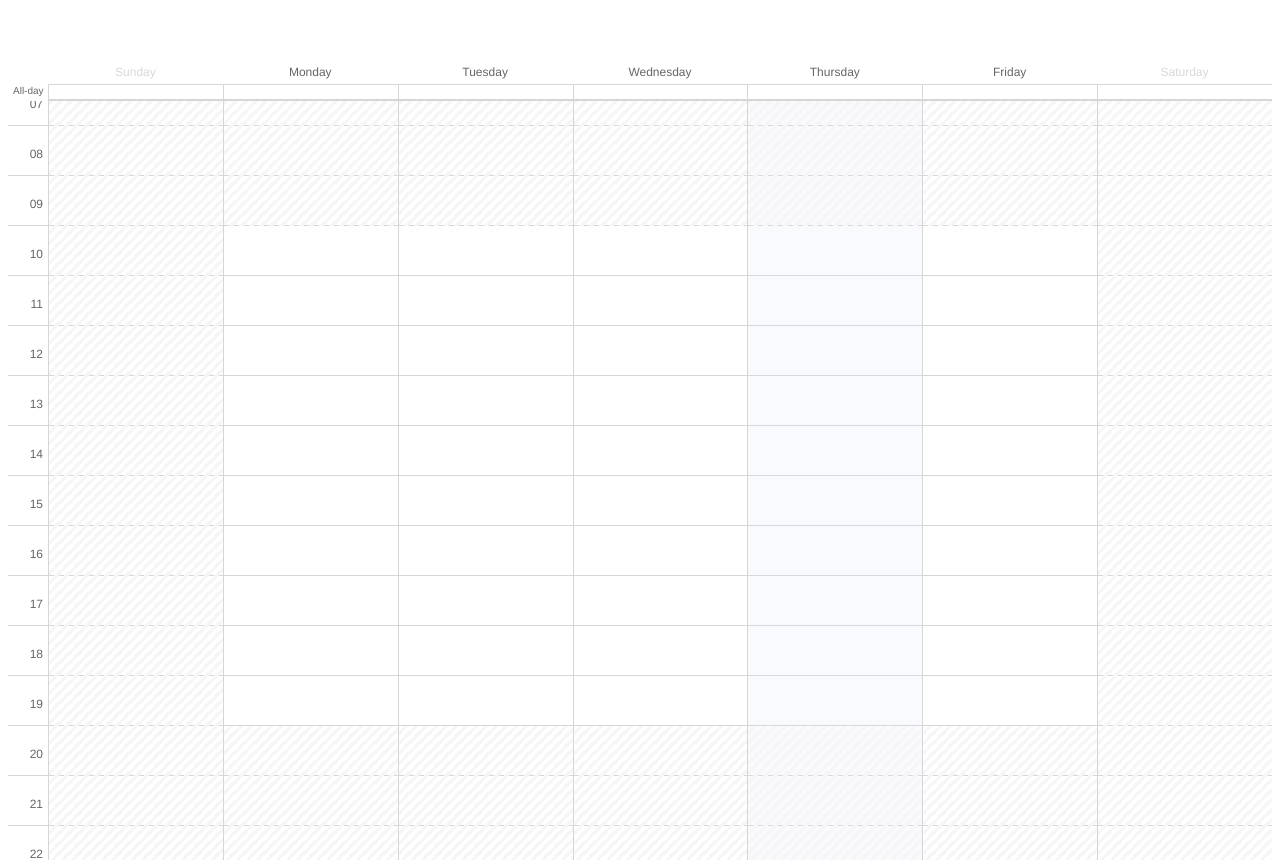
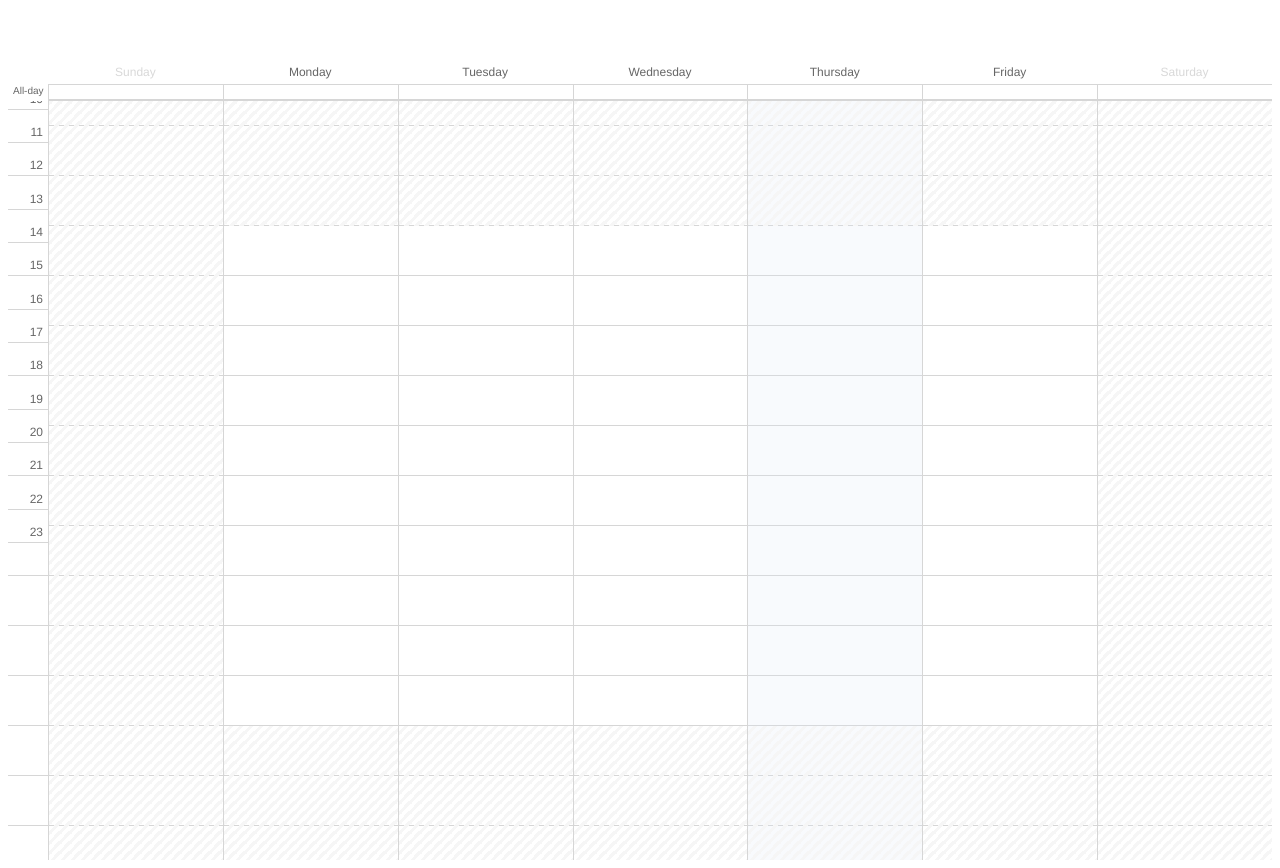
Before and after one commit to brentonmcs/vue-available-times, a Vue app: page / in a window 1280 px wide. Built offline with nearby package versions, Linux system fonts and the light colour scheme; what vue2-hammer would draw is missing.

Commit message:
code tidy up

```diff
--- a/src/App.vue
+++ b/src/App.vue
@@ -2,7 +2,7 @@
   <div id="app">
     <AvailableTimes
       :calendars="calendars"
-      onChange="onChange"
+      @onchange="onChange"
       height="800"
       :availableDays="['monday', 'tuesday', 'wednesday', 'thursday', 'friday']"
       :availableHourRange="{ start: 9, end: 19 }"
--- a/src/components/AvailableTimes.vue
+++ b/src/components/AvailableTimes.vue
@@ -1,34 +1,33 @@
 <template>
-  <div id="availableTimes" class="component" :style="componentStyle">
+  <div
+    id="availableTimes"
+    class="component"
+    :style="{
+      width: `${width}px`,
+      height: `${height}px`,
+    }"
+  >
     <div class="inner">
       <div class="main">
         <Slider
           :index="currentWeekIndex"
-          @onslide="move"
           :disabled="recurring"
           :weeks="weeks"
+          @onslide="move"
         >
           <template v-slot:week="{ week, i }">
-            <div
-              v-if="
-                (recurring || Math.abs(i - currentWeekIndex) > 1) && i !== 0
-              "
-            >
-              <span :key="week.start.toDateString()" />
-            </div>
-
             <Week
-              v-else
+              v-if="!showNextWeek(i)"
               :time-convention="timeConvention"
               :time-zone="timeZone"
               :available-width="availableWidth"
-              :availableDays="availableDays"
+              :available-days="availableDays"
               :week="week"
               :available-hour-range="availableHourRange"
               :recurring="recurring"
               :events="[]"
               :initial-selections="stateSelections"
-              :touchToDeleteSelection="touchToDeleteSelection"
+              :touch-to-delete-selection="touchToDeleteSelection"
             />
           </template>
         </Slider>
@@ -86,7 +85,7 @@ export default class AvailableTimes extends Vue {
 
   @Prop({ default: 'ontouchstart' in window }) touchToDeleteSelection!: boolean
 
-  timeConvention = '24h'
+  @Prop({ default: '24h' }) timeConvention!: string
 
   availableWidth = 10
 
@@ -94,24 +93,95 @@ export default class AvailableTimes extends Vue {
 
   weeks: WeekModel[] = []
 
-  selections!: Map<string, Event[]>
+  selections: Map<string, Event[]> = new Map<string, Event[]>()
 
   eventStore!: EventStore
 
   events!: Event[]
 
-  get componentStyle() {
-    return {
-      width: `${this.width}px`,
-      height: `${this.height}px`,
+  stateSelections: Event[] = []
+
+  showNextWeek(i: number) {
+    return (
+      (this.recurring || Math.abs(i - this.currentWeekIndex) > 1) && i !== 0
+    )
+  }
+
+  mounted() {
+    this.eventStore = new EventStore(
+      this.calendars,
+      this.timeZone,
+      this.onEventsRequested,
+      () => {
+        this.events = this.eventStore.get(
+          this.weeks[this.currentWeekIndex].start
+        )
+      }
+    )
+
+    this.weeks = this.expandWeeks(this.weeks, 0)
+    this.availableWidth = this.$el.clientWidth
+    window.addEventListener('resize', this.handleWindowResize)
+
+    if (this.initialSelections) {
+      const normaliszedSelections = normalizeRecurringSelections(
+        this.initialSelections,
+        this.timeZone,
+        this.weekStartsOn
+      )
+
+      this.stateSelections = normaliszedSelections
+
+      normaliszedSelections.forEach((selection) => {
+        const week = weekAt(this.weekStartsOn, selection.start, this.timeZone)
+        const existing: Event[] =
+          this.selections.get(week.start.toDateString()) || []
+        existing.push(selection)
+        this.selections.set(week.start.toDateString(), existing)
+      })
     }
   }
 
-  get week() {
-    return this.weeks[0]
+  handleWindowResize() {
+    this.availableWidth = this.$el.clientWidth
   }
 
-  stateSelections: Event[] = []
+  handleWeekChange(week: WeekModel, weekSelections: Event[]) {
+    this.selections.set(week.start.toDateString(), weekSelections)
+    const newSelections = this.triggerOnChange()
+    this.stateSelections = newSelections
+  }
+
+  triggerOnChange() {
+    const { recurring, timeZone, weekStartsOn, selections } = this
+    const newSelections = flatten(selections)
+
+    if (recurring) {
+      const startingFirstWeek = newSelections.filter(
+        ({ start }) => start < this.weeks[0].end
+      )
+      this.$emit(
+        'on-change',
+        startingFirstWeek.map((selection) =>
+          makeRecurring(selection, timeZone, weekStartsOn)
+        )
+      )
+    } else {
+      this.$emit('on-change', newSelections)
+    }
+    return newSelections
+  }
+
+  move(increment: number) {
+    const nextIndex = this.currentWeekIndex + increment
+    if (nextIndex < 0) {
+      return
+    }
+
+    this.weeks = this.expandWeeks(this.weeks, nextIndex)
+    this.currentWeekIndex = nextIndex
+    this.events = this.eventStore.get(this.weeks[nextIndex].start)
+  }
 
   expandWeeks(weeks: WeekModel[], weekIndex: number) {
     if (weeks.length - weekIndex > WEEKS_PER_TIMESPAN) {
@@ -148,84 +218,6 @@ export default class AvailableTimes extends Vue {
       )
     }
     return weekAt(this.weekStartsOn, new Date(), this.timeZone)
-  }
-
-  mounted() {
-    this.eventStore = new EventStore(
-      this.calendars,
-      this.timeZone,
-      this.onEventsRequested,
-      () => {
-        this.events = this.eventStore.get(
-          this.weeks[this.currentWeekIndex].start
-        )
-      }
-    )
-
-    this.weeks = this.expandWeeks(this.weeks, 0)
-
-    this.availableWidth = this.$el.clientWidth
-    window.addEventListener('resize', this.handleWindowResize)
-
-    this.selections = new Map<string, Event[]>()
-    if (this.initialSelections) {
-      const normaliszedSelections = normalizeRecurringSelections(
-        this.initialSelections,
-        this.timeZone,
-        this.weekStartsOn
-      )
-
-      this.stateSelections = normaliszedSelections
-
-      normaliszedSelections.forEach((selection) => {
-        const week = weekAt(this.weekStartsOn, selection.start, this.timeZone)
-        const existing: Event[] =
-          this.selections.get(week.start.toDateString()) || []
-        existing.push(selection)
-        this.selections.set(week.start.toDateString(), existing)
-      })
-    }
-  }
-
-  handleWeekChange(week: WeekModel, weekSelections: Event[]) {
-    this.selections.set(week.start.toDateString(), weekSelections)
-    const newSelections = this.triggerOnChange()
-    this.stateSelections = newSelections
-  }
-
-  triggerOnChange() {
-    const { recurring, timeZone, weekStartsOn } = this
-    const newSelections = flatten(this.selections)
-
-    if (recurring) {
-      const startingFirstWeek = newSelections.filter(
-        ({ start }) => start < this.weeks[0].end
-      )
-      this.$emit(
-        'on-change',
-        startingFirstWeek.map((selection) =>
-          makeRecurring(selection, timeZone, weekStartsOn)
-        )
-      )
-    } else {
-      this.$emit('on-change', newSelections)
-    }
-    return newSelections
-  }
-
-  move(increment: number) {
-    const nextIndex = this.currentWeekIndex + increment
-    if (nextIndex < 0) {
-      return
-    }
-
-    this.weeks = this.expandWeeks(this.weeks, nextIndex)
-    this.currentWeekIndex = nextIndex
-    this.events = this.eventStore.get(this.weeks[nextIndex].start)
-  }
-
-  handleWindowResize() {
-    this.availableWidth = this.$el.clientWidth
   }
 }
 </script>
--- a/src/components/Ruler.vue
+++ b/src/components/Ruler.vue
@@ -1,5 +1,5 @@
 <template>
-  <div class="rulercomponent" :style="componentStyle">
+  <div class="component" :style="componentStyle">
     <div v-for="hour in hourList" :key="hour" class="hour" :style="hourStyle">
       <div class="inner">
         {{ hour !== '00' && hour !== '12am' ? hour : null }}
@@ -35,18 +35,19 @@ export default class Ruler extends Vue {
 }
 </script>
 
-<style>
-.rulercomponent {
+<style scoped>
+.component {
   flex-shrink: 0;
   position: relative;
   background-color: #fff;
 }
-.rulercomponent .hour {
+
+.hour {
   text-align: right;
   padding: 2px 5px;
 }
 
-.rulercomponent .inner {
+.inner {
   transform: translateY(-70%);
 }
 </style>
--- a/src/components/Slider.vue
+++ b/src/components/Slider.vue
@@ -1,8 +1,5 @@
 <template>
-  <div id="slider" class="slider-component">
-    <!-- v-touch:start="handleTouchStart"
-      v-touch:moving="handleTouchMove"
-      v-touch:end="handleTouchEnd" -->
+  <div id="slider" class="component">
     <div
       v-for="(week, i) in weeks"
       :key="i"
@@ -104,14 +101,14 @@ export default class Slider extends Vue {
 </script>
 
 <style>
-.slider-component {
+.component {
   position: absolute;
   width: 100%;
   height: 100%;
   overflow: hidden;
 }
 
-.slider-component .item {
+.component .item {
   transition: transform 0.2s;
   position: absolute;
   width: 100%;
--- a/src/components/TimeSlot.vue
+++ b/src/components/TimeSlot.vue
@@ -6,6 +6,7 @@
     @mousemove="handleMouseMove"
     @mouseup="handleMouseUp"
     @mouseleave="handleMouseUp"
+    @mouseout="handleMouseUp"
     @click="handleComponentDelete"
   >
     <div :class="title" :style="titleStyle">
@@ -86,7 +87,6 @@ export default class TimeSlot extends Vue {
 
   handleMouseDown(event: Event) {
     if (this.frozen || this.touchToDelete === false) {
-      console.log('timeslot - handleMouseDown')
       event.stopPropagation()
       this.moving = true
       this.$emit('on-move-start', { end: this.end, start: this.start }, event)
@@ -97,23 +97,22 @@ export default class TimeSlot extends Vue {
     if (!this.moving) {
       return
     }
-    if (this.frozen || this.touchToDelete === false) {
-      console.log('timeslot - handleMouseMoving')
-
-      this.$emit('on-moving', event)
+    if (this.frozen || this.touchToDelete === true) {
+      return
     }
+    event.stopPropagation()
+    this.$emit('on-moving', event)
   }
 
   handleMouseUp(event: Event) {
     if (!this.moving) {
       return
     }
-    if (this.frozen || this.touchToDelete === false) {
-      console.log('timeslot - handleMouseUp')
-
-      this.$emit('on-moved', event)
-      this.moving = false
+    if (this.frozen || this.touchToDelete === true) {
+      return
     }
+    this.$emit('on-moved', event)
+    this.moving = false
   }
 
   handleComponentDelete(event: Event) {
@@ -146,6 +145,13 @@ export default class TimeSlot extends Vue {
     }
   }
 
+  get componentClass(): string[] {
+    const result = ['timeslot-component']
+    if (this.frozen) result.push('frozen')
+    if (this.active) result.push('active')
+    return result
+  }
+
   // eslint-disable-next-line class-methods-use-this
   get titleStyle() {
     return {
@@ -153,15 +159,7 @@ export default class TimeSlot extends Vue {
     }
   }
 
-  get componentClass(): string[] {
-    const result = ['timeslot-component']
-    if (this.frozen) result.push('frozen')
-    if (this.active) result.push('active')
-    return result
-  }
-
   formatTime(date: Date) {
-    // const { timeConvention, timeZone, frozen } = this.props
     const m = momentTimezone.tz(date, this.timeZone)
     if (this.timeConvention === '12h') {
       if (this.frozen && m.minute() === 0) {
@@ -176,9 +174,7 @@ export default class TimeSlot extends Vue {
   }
 
   get timespan() {
-    return [this.formatTime(this.start), '-', this.formatTime(this.end)].join(
-      ''
-    )
+    return `${this.formatTime(this.start)} - ${this.formatTime(this.end)}`
   }
 }
 </script>
--- a/src/components/Week.vue
+++ b/src/components/Week.vue
@@ -1,5 +1,5 @@
 <template>
-  <div id="week" class="week-component">
+  <div id="week" class="component">
     <div class="header" :style="headerStyle">
       <div class="allDayLabel">All-day</div>
       <DayHeader
@@ -236,7 +236,7 @@ export default class Week extends Vue {
 </script>
 
 <style>
-.week-component {
+.component {
   display: flex;
   flex-direction: column;
   height: 100%;
--- a/src/components/decorateEvents.ts
+++ b/src/components/decorateEvents.ts
@@ -1,12 +1,7 @@
 import momentTimezone from 'moment-timezone'
-import { Event } from './models'
+import { Event, GroupEvents } from './models'
 import hasOverlap from './hasOverlap'
 
-export interface GroupEvents {
-  start: Date | string | number
-  end: Date | string | number
-  columns: Event[][]
-}
 function compareDates(a: Event, b: Event) {
   return a.start < b.start ? -1 : 1
 }
--- a/src/components/models.ts
+++ b/src/components/models.d.ts
@@ -36,3 +36,9 @@ export interface Event {
   width?: number
   offset?: number
 }
+
+export interface GroupEvents {
+  start: Date | string | number
+  end: Date | string | number
+  columns: Event[][]
+}
```
